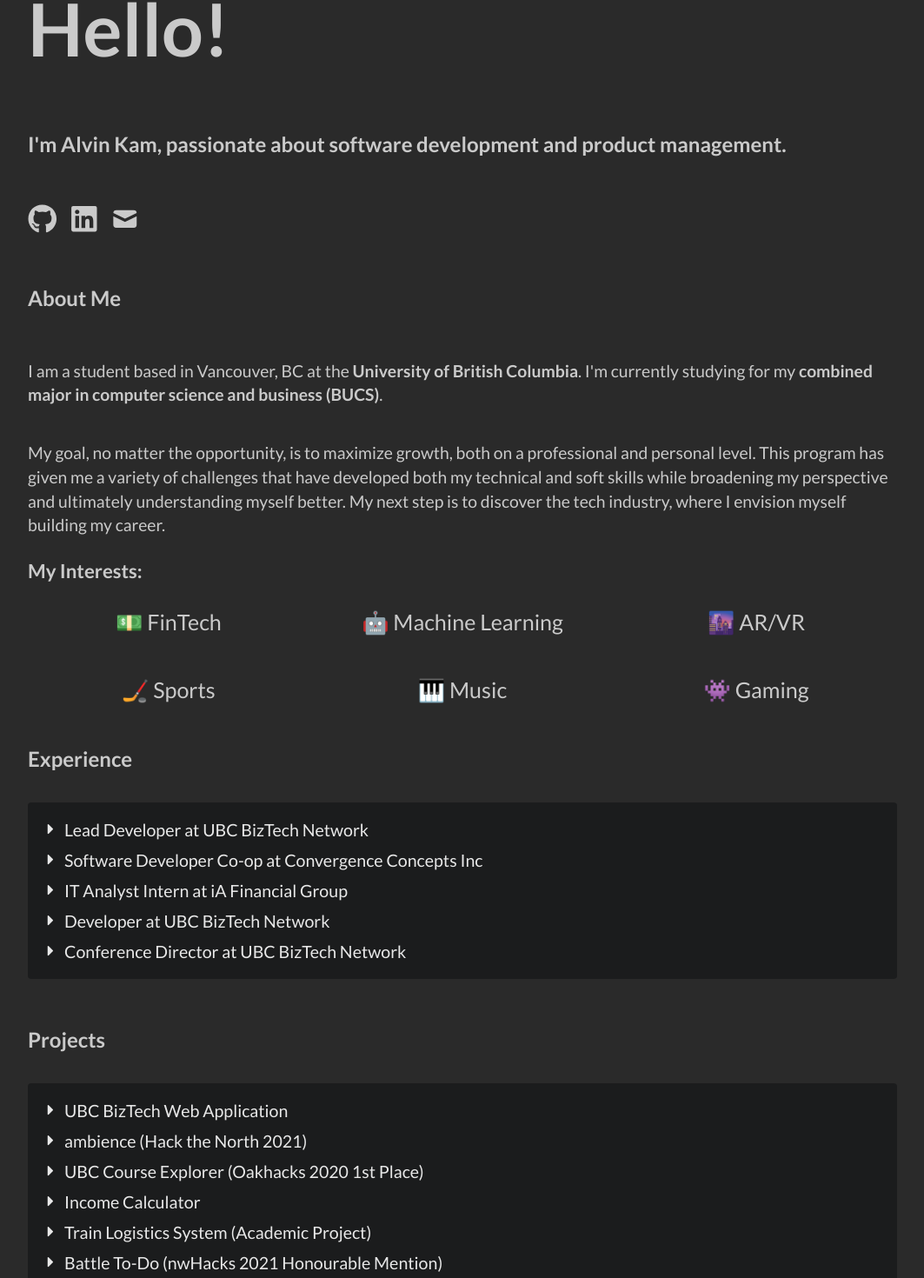
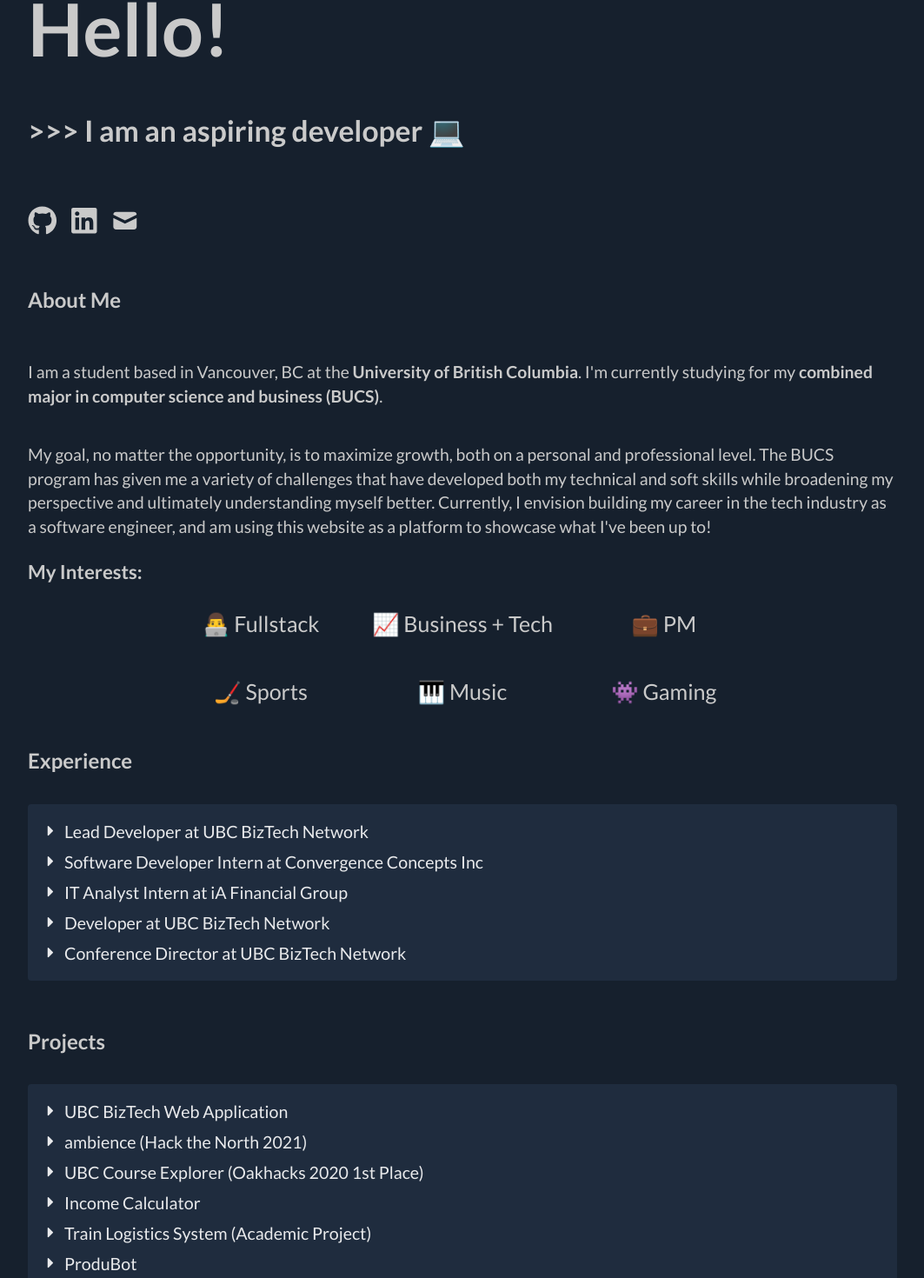
Before and after one commit to alvinkam33/alvinkam33.github.io, a React (Create React App) app: page / in a window 1280 px wide. Shown: the part 158-1628 px from the top of the page at 87% size, without its empty margins (108-1171 px from the left). Built offline with nearby package versions, Linux system fonts and the light colour scheme.

Commit message:
changed dark theme, profile, added animation/video

```diff
--- a/package.json
+++ b/package.json
@@ -13,6 +13,7 @@
     "react-scripts": "4.0.3",
     "react-scroll": "^1.8.3",
     "react-switch": "^7.0.0",
+    "react-type-animation": "^3.0.1",
     "web-vitals": "^1.1.2"
   },
   "scripts": {
--- a/src/components/About.js
+++ b/src/components/About.js
@@ -14,18 +14,18 @@
                 </p>
                 <br></br>
                 <p>
-                    My goal, no matter the opportunity, is to maximize growth, both on a professional and personal level.
-                    This program has given me a variety of challenges that have developed both my technical and soft skills
-                    while broadening my perspective and ultimately understanding myself better. My next step is to discover
-                    the tech industry, where I envision myself building my career.
+                    My goal, no matter the opportunity, is to maximize growth, both on a personal and professional level.
+                    The BUCS program has given me a variety of challenges that have developed both my technical and soft skills
+                    while broadening my perspective and ultimately understanding myself better. Currently, I envision building my
+                    career in the tech industry as a software engineer, and am using this website as a platform to showcase what I've been up to!
                     <br></br>
                 </p>
                 <h3 className="interests">My Interests:</h3>
                 <br></br>
                 <div className="interests_grid">
-                    <div className="interest">💵 FinTech</div>
-                    <div className="interest">🤖 Machine Learning</div>
-                    <div className="interest">🌆 AR/VR</div>
+                    <div className="interest">👨‍💻 Fullstack</div>
+                    <div className="interest">📈 Business + Tech</div>
+                    <div className="interest">💼 PM</div>
                     <div className="interest">🏒 Sports</div>
                     <div className="interest">🎹 Music</div>
                     <div className="interest">👾 Gaming</div>
--- a/src/components/Experience.js
+++ b/src/components/Experience.js
@@ -7,14 +7,14 @@
         {
             title: "Lead Developer at UBC BizTech Network",
             context: "April 2022 - Present",
-            content: "Promoted to lead developer position over UBC BizTech's development team. Optimized team efficiency by over 400% through improving work processes, strengthening team culture and enhancing communication with stakeholders to complete application features on time. Oversaw and supported responsibilities of other developers while building multiple features such as the development environment, payment integration, admin functionality and event registration.",
-            technology: ["React.js", "Node.js", "AWS", "DynamoDB", "HTML", "CSS"],
+            content: "Promoted to lead developer position over UBC BizTech's development team. Optimized team efficiency by over 400% through improving work processes, strengthening team culture and enhancing communication with stakeholders. Oversaw and supported responsibilities of other developers while building multiple features such as the development environment, payment integration, test pipeline, admin functionality and gamification system.",
+            technology: ["React.js", "Node.js", "AWS", "DynamoDB", "HTML", "CSS", "Mocha", "Firebase", "Serverless"],
             github: "https://github.com/ubc-biztech"
         },
         {
-            title: "Software Developer Co-op at Convergence Concepts Inc",
+            title: "Software Developer Intern at Convergence Concepts Inc",
             context: "September 2021 - September 2022",
-            content: "Exceeded intern expectations, independently pushing over 1500 commits in a timely manner for numerous client projects primarily using the MERN technology stack while maintaining consistent communication with relevant project stakeholders. Boosted SEO of company's website, increasing traffic by 900% through developing a blog sitemap and meta tags with AWS S3, CloudFront and Lambda. Coordinated the implementation of a knowledge base for the company's largest client project.",
+            content: "Exceeded intern expectations, independently pushing over 1500 commits in a timely manner for numerous client projects primarily using the MERN technology stack while maintaining consistent communication with relevant project stakeholders. Boosted SEO of company's website, increasing traffic by 900% through developing a blog sitemap and meta tags with AWS S3, CloudFront and Lambda. Architected a new project feature from scratch for the company's largest client by determining the data structure based on design requirements while developing the REST API backend with Strapi (Node.js), the frontend with React.js, and persistent data storage with MongoDB.",
             technology: ["MongoDB", "Express.js", "React.js", "Node.js", "AWS", "GraphQL", "PHP", "Strapi", "Contentful", "Next.js", "Drupal"],
             web: "https://cctech.io/"
         },
@@ -28,7 +28,7 @@
         {
             title: "Developer at UBC BizTech Network",
             context: "April 2021 - March 2022",
-            content: "Working on UBC BizTech's event management webapp. Documented and refactored UBC BizTech’s web application frontend in React.js by following the MVC framework while establishing and communicating new coding standards for the team. Organized the development of authentication and user membership logic through facilitating discussions with team members about the flow of the application and data structure in AWS.",
+            content: "Working on UBC BizTech's event management web application. Documented and refactored UBC BizTech’s web application frontend in React.js by following the MVC framework while establishing and communicating new coding standards for the team. Remodeled membership/event registration for 1000+ members by building the authentication system with AWS Cognito and AWS DynamoDB.",
             technology: ["React.js", "Node.js", "AWS", "DynamoDB", "HTML", "CSS"],
             github: "https://github.com/ubc-biztech"
         },
--- a/src/components/Intro.js
+++ b/src/components/Intro.js
@@ -1,5 +1,6 @@
 import { FaGithub, FaLinkedin } from "react-icons/fa";
 import { HiMail } from "react-icons/hi";
+import { TypeAnimation } from "react-type-animation";
 import "../styles/intro.css";
 
 const Intro = () => {
@@ -7,7 +8,24 @@
         <div className="intro">
             <h1><b className="hello">Hello!</b></h1>
             <br></br>
-            <h2>I'm Alvin Kam, passionate about software development and product management.</h2>
+            <div className="animation">
+                <TypeAnimation
+                    sequence={[
+                        ">>> I am Alvin Kam 😎",
+                        1500,
+                        ">>> I am an aspiring developer 💻",
+                        1500,
+                        ">>> I am a UBC student 🏙️",
+                        1500,
+                        ">>> I am a Vancouver Canucks fan 🐋",
+                        1500,
+                        ">>> I am always happy to talk! 👋",
+                        1500,
+                    ]}
+                    repeat={Infinity}
+                    className="introAnimation"
+                />
+            </div>
             <br></br>
             <a href="https://github.com/alvinkam33" rel="noreferrer" target="_blank" className="link_icon">
                 <FaGithub/>
--- a/src/components/Projects.js
+++ b/src/components/Projects.js
@@ -7,21 +7,25 @@
         {
             title: "UBC BizTech Web Application",
             context: "April 2021 - Present",
-            content: "A event HUB for UBC BizTech executives to manage event registration and view event metrics, and for users and partners to register for events and interact with others.",
-            technology: ["React.js", "CSS", "Node.js", "AWS", "Firebase", "Serverless"],
+            video: "https://www.youtube.com/embed/o1MchpE4gtQ",
+            content: "A event HUB for UBC BizTech executives to create and manage event registration, while users and partners can register for events and interact with others.",
+            technology: ["React.js", "Node.js", "AWS", "DynamoDB", "HTML", "CSS", "Mocha", "Firebase", "Serverless"],
             github: "https://github.com/ubc-biztech/bt-web",
             web: "https://app.ubcbiztech.com/",
         },
         {
             title: "ambience (Hack the North 2021)",
             context: "September 2021",
+            video: "https://www.youtube.com/embed/5p55_iOnAAA",
             content: "A ML/AI facial recognition application that detects a user's emotion through the camera and play a custom playlist based on the emotion, as well as a journal entry feature to log thoughts with the recorded emotion and timestamp.",
             technology: ["React.js", "HTML", "CSS", "Firebase"],
-            github: "https://github.com/ichung08/ambience"
+            github: "https://github.com/ichung08/ambience",
+            web: "https://devpost.com/software/ambience-dapt7v",
         },
         {
             title: "UBC Course Explorer (Oakhacks 2020 1st Place)",
-            context: "September 2020 - Present",
+            context: "September 2020 - September 2021",
+            video: "https://www.youtube.com/embed/WkvPCwohghw",
             content: "A UBC course search web application built using Python and the Django framework. Webscraped data from the UBC Grades and RateMyProfessors APIs to gather course information such as grade profile, course averages and professor ratings.",
             technology: ["Python", "Django", "JavaScript", "Heroku", "Docker", "HTML", "CSS"],
             github: "https://github.com/patrick-5546/ubc-course-explorer",
@@ -30,6 +34,7 @@
         {
             title: "Income Calculator",
             context: "August 2021",
+            image: "https://i.imgur.com/mNdqQ1P.png",
             content: "A CRUD API and web application built using the MERN stack where users can calculate the degree that provides them the highest accumulative income based on online data. Implemented a backend database and CRUD API using MongoDB, Node.js and Express.js to store degree information.",
             technology: ["MongoDB", "Express.js", "React.js", "Node.js", "HTML"],
             github: "https://github.com/alvinkam33/income-calculator"
@@ -41,9 +46,17 @@
             technology: ["Java", "SQL", "Oracle", "Swing"]
         },
         {
+            title: "ProduBot",
+            context: "February 2021 - March 2021",
+            image: "https://i.imgur.com/F41OcpO.png",
+            content: "A Discord bot programmed using Discord Node.js module to automatically manage UBC BizTech's online competition, the Produthon. Integrated with the Google Cloud and Discord APIs to handle automatic email verification and team formation through users entering a command to the server, reading and writing data to JSON and Google Sheets.",
+            technology: ["Node.js"],
+        },
+        {
             title: "Battle To-Do (nwHacks 2021 Honourable Mention)",
             context: "January 2021",
-            content: "A spin on the classic to-do list app that serves as a simple 5v5 multiplayer game to increase motivation and productivity.",
+            video: "https://www.youtube.com/embed/DwwVdk17bv8",
+            content: "A spin on the classic to-do list app that serves as a simple 5v5 multiplayer game to increase motivation and productivity. Developed a mathematical algorithm in Python to determine the winner and the design of the scoreboard page in HTML and CSS.",
             technology: ["Python", "Django", "HTML", "CSS", "SCSS"],
             github: "https://github.com/patrick-5546/battle-todo",
             web: "https://devpost.com/software/battle-to-do"
@@ -55,12 +68,6 @@
             technology: ["Java", "JUnit", "Swing"],
             github: "https://github.com/alvinkam33/CPSC210Project"
         },
-        {
-            title: "ProduBot",
-            context: "February 2021 - March 2021",
-            content: "A Discord bot programmed using Discord Node.js module to automatically manage UBC BizTech's online competition, the Produthon. Integrated with the Google Cloud and Discord APIs to handle automatic email verification and team formation through users entering a command to the server, reading and writing data to JSON and Google Sheets.",
-            technology: ["Node.js"],
-        }
     ];
 
     return (
--- a/src/styles/about.css
+++ b/src/styles/about.css
@@ -14,7 +14,6 @@
     justify-content: center;
     grid-template-columns: 12em 12em 12em;
     grid-row-gap: 3em;
-    grid-column-gap: 5.5em;
 }
 
 .interest {
--- a/src/styles/accordion.css
+++ b/src/styles/accordion.css
@@ -13,7 +13,7 @@
     margin: auto 0.5em 1.2em auto;
     text-align: center;
     font-size: 0.75em;
-    background-color: #2a2a2a;
+    background-color: #16202d;
 }
 
 .links {
--- a/src/styles/index.css
+++ b/src/styles/index.css
@@ -6,7 +6,7 @@
 
 #dark,
 #dark > div {
-  background-color: #2a2a2a;
+  background-color: #16202d;
   color: #cacaca;
 }
 
@@ -18,6 +18,11 @@
 #dark a:hover,
 #dark .links {
   color: #ffffff;
+}
+
+#dark .header,
+#dark .ui.inverted.segment {
+  background-color: #1f2c3e;
 }
 
 #light,
@@ -36,6 +41,7 @@
   color: black;
 }
 
+#light .header,
 #light .ui.inverted.segment {
   background-color: #dbd9d9;
 }
--- a/src/styles/intro.css
+++ b/src/styles/intro.css
@@ -10,3 +10,15 @@
     margin-right: 1rem;
     font-size: 2em;
 }
+
+.animation {
+    margin-bottom: 3em;
+    margin-top: 2em;
+}
+
+.introAnimation {
+    font-size: 2em;
+    font-weight: bold;
+    margin-top: 2em;
+    margin-bottom: 2em;
+}
```
Also changed, not shown: src/components/Accordion.js (+17 -0 lines), 1 other file (tests, documents, lock files or other folders).
